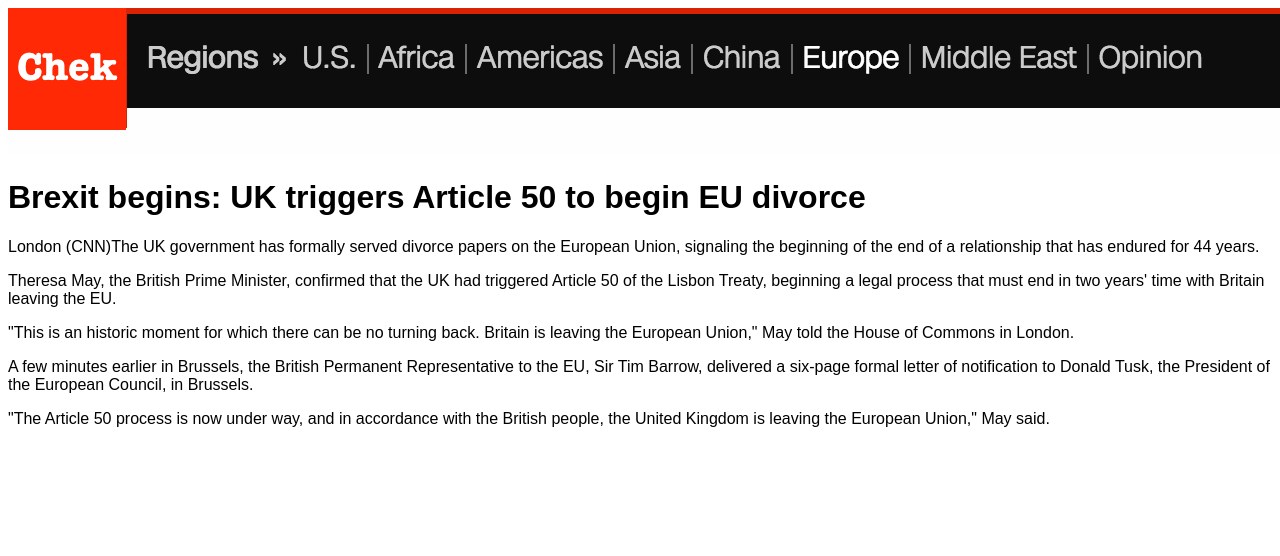
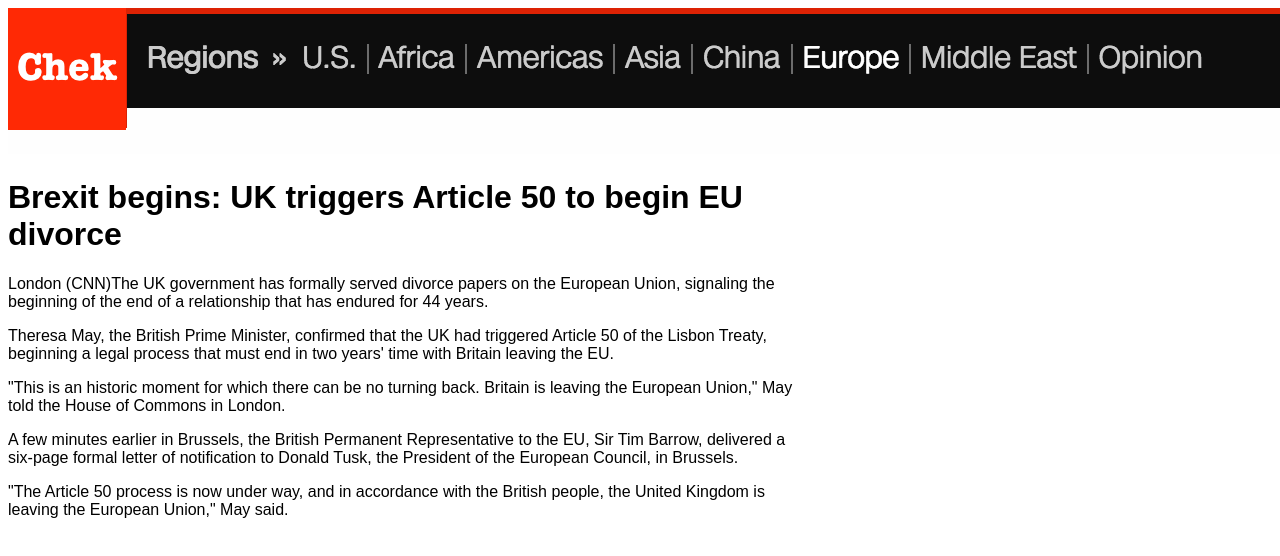
Before and after one commit to Nickology/crowdchek, a plain HTML site: page site/index.html in a window 1280 px wide. Shown: the top 556 px of the page. Drawn offline with Linux system fonts and the light colour scheme.

Commit message:
style tweaks

```diff
--- a/site/index.html
+++ b/site/index.html
@@ -3,12 +3,14 @@
 <html class="no-js">
 	<head>
 		<style>
-		 h1, p {font-family: sans-serif;};
+		 h1, p {font-family: sans-serif;}
+		 #content {width: 800px;}
 		</style>
 	</head>
 
 	<body>
 
+		<div id="content">
 			<img src="images/navigation.png">
 
 			<h1>Brexit begins: UK triggers Article 50 to begin EU divorce</h1>
@@ -23,7 +25,6 @@
 
 			<p>"The Article 50 process is now under way, and in accordance with the British people, the United Kingdom is leaving the European Union," May said.</p>
 
-
-
+		</div>
 	</body>
 </html>
```
Lines whose indentation alone changed are shown as unchanged.
